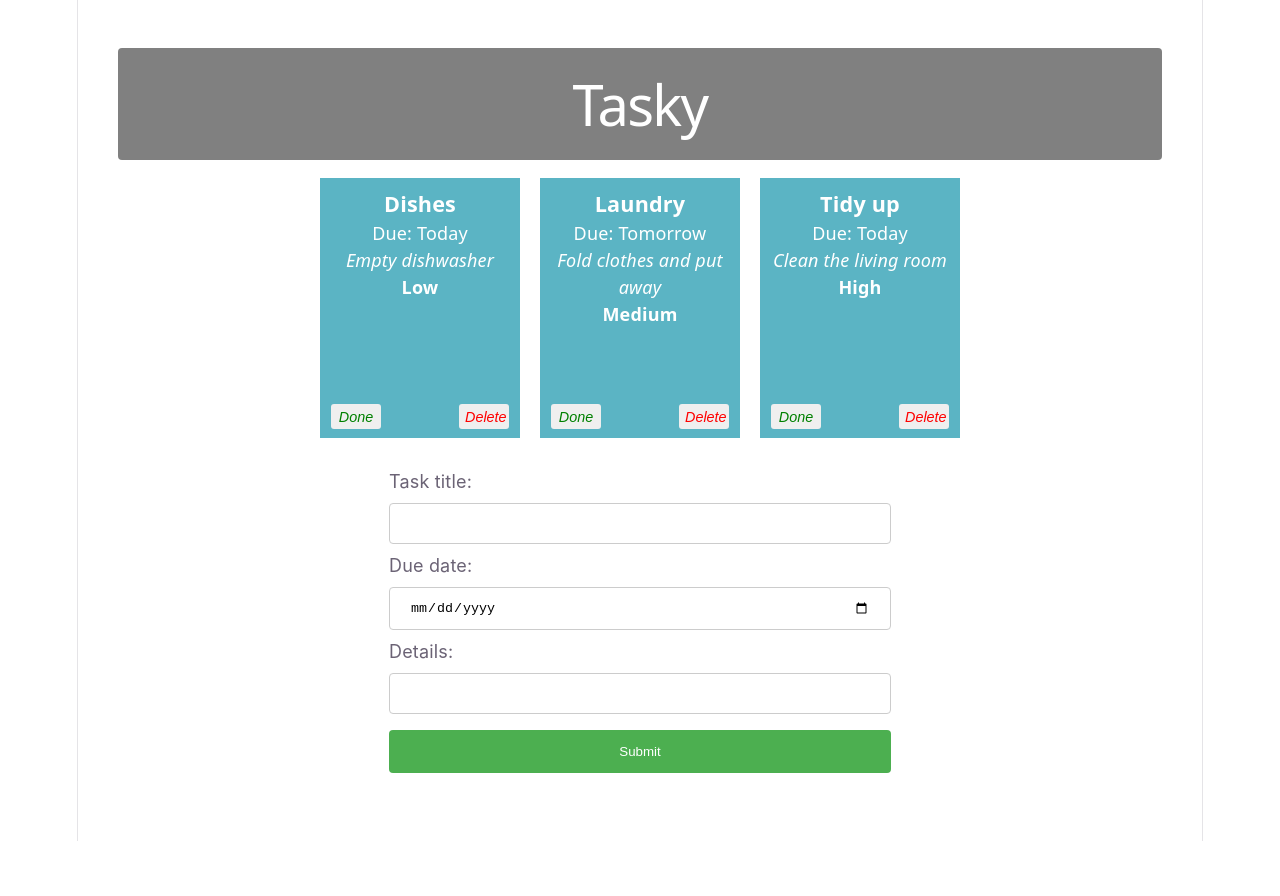
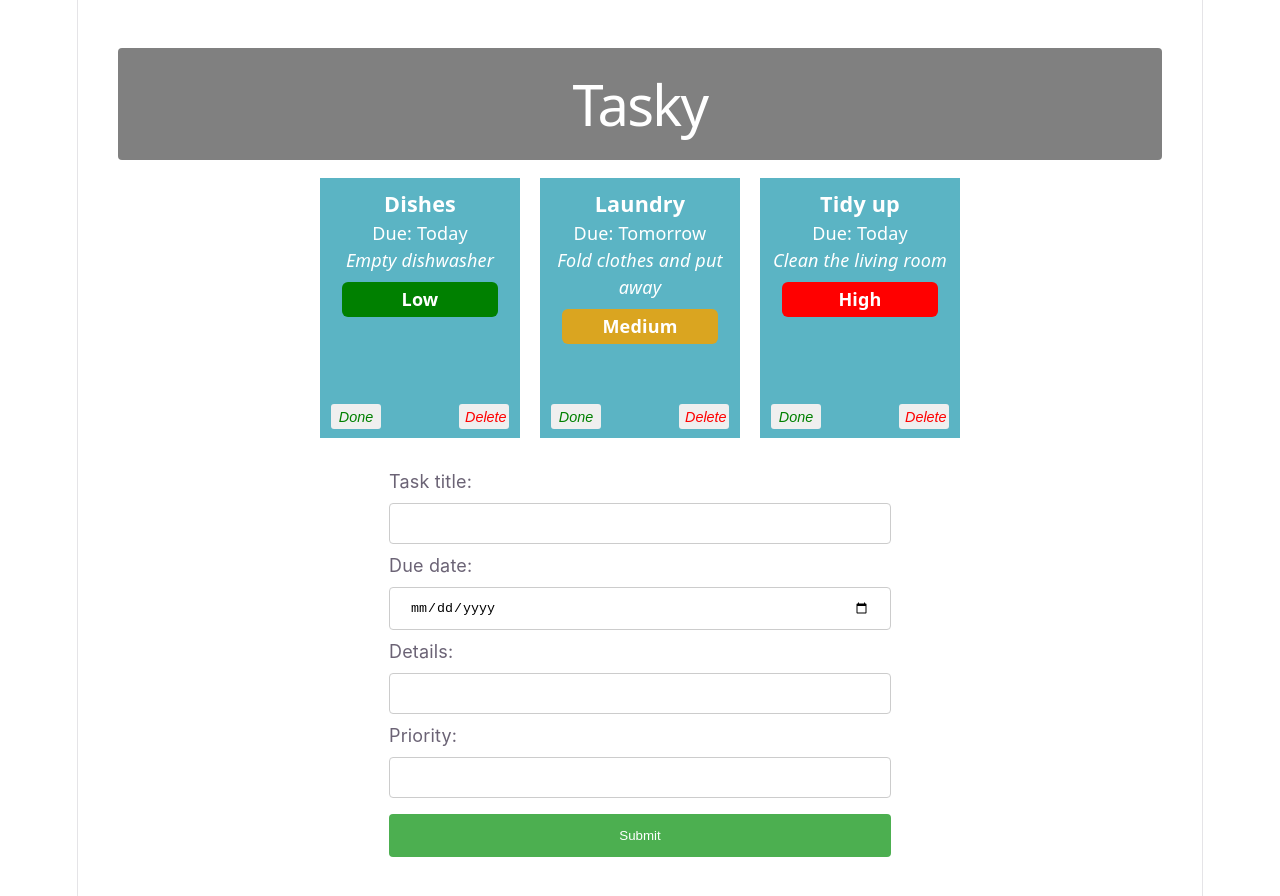
Before and after one commit to samuelwilliams1/react-basics-labs, a React (Vite) app in the folder tasky/: page / in a window 1280 px wide. Shown: the top 896 px of the page. Before the commit the page ends 841 px from the top, so only its background shows below. Built offline with nearby package versions, Linux system fonts and the light colour scheme.

Commit message:
Tasky Lab 2b - Exercises done

```diff
--- a/tasky/src/App.css
+++ b/tasky/src/App.css
@@ -47,6 +47,22 @@
 
 .priority {
   font-weight: bold;
+  color: white;
+  border-radius: 6px;
+  padding: 4px 0;
+  margin: 8px 12px;
+}
+
+.priority-low {
+  background-color: green;
+}
+
+.priority-medium {
+  background-color: goldenrod;
+}
+
+.priority-high {
+  background-color: red;
 }
 
 button {
--- a/tasky/src/App.jsx
+++ b/tasky/src/App.jsx
@@ -19,7 +19,8 @@
     const [ formState, setFormState ] = useState({
     title: "",
     description: "",
-    deadline: ""
+    deadline: "",
+    priority: ""
   });
 
     const doneHandler = (taskIndex) => {
@@ -47,6 +48,9 @@
           break;
       case "deadline":
           form.deadline = event.target.value;
+          break;
+      case "priority":
+          form.priority = event.target.value;
           break;
       default:
           form = formState;
--- a/tasky/src/components/Form.jsx
+++ b/tasky/src/components/Form.jsx
@@ -17,6 +17,11 @@
             Details:
             <input type="text" name="description" onChange={(event) => props.change(event)} />
         </label>
+        <br />
+        <label>
+            Priority:
+            <input type="text" name="priority" onChange={(event) => props.change(event)} />
+        </label>
         <input type="submit" value="Submit" />
         </form>
     </div>
--- a/tasky/src/components/Task.jsx
+++ b/tasky/src/components/Task.jsx
@@ -1,11 +1,21 @@
 const Task = (props) => {
+
+    let priorityClass = "";
+
+    if (props.priority === "Low") {
+        priorityClass = "priority-low";
+    } else if (props.priority === "Medium") {
+        priorityClass = "priority-medium";
+    } else if (props.priority === "High") {
+        priorityClass = "priority-high";
+    }
 
     return (
         <div className="card">
             <p className="title">{props.title}</p>
             <p>Due: {props.deadline}</p>
             <p className="description">{props.description}</p>
-            <p className="priority">{props.priority}</p>
+            <p className={`priority ${priorityClass}`}>{props.priority}</p>
             <button onClick={props.markDone} className="doneButton">Done</button>
             <button className='deleteButton' onClick={props.deleteTask}>Delete</button>
         </div>
```
